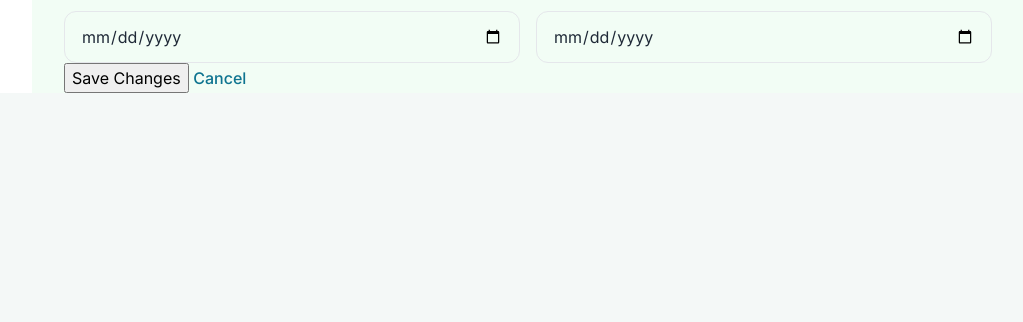
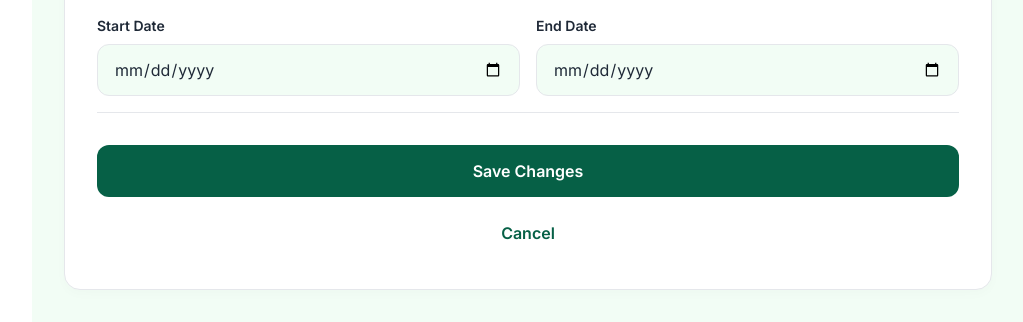
Before and after one commit to Spimy/mapetite, a Django app: template server/apps/merchants/templates/merchants/pages/promotion-edit-dashboard.html in a window 1280 px wide. Shown: the part 1073-1395 px from the top of the page, without its empty margins (256-1279 px from the left). Before the commit the page ends 1166 px from the top, so only its background shows below. Run offline with Django 5.2, Linux system fonts and the light colour scheme; the template is opened without the code that fills it: values that come from a table or form of the project are taken from there, others are empty; parts of the project's set-up code (start-up, migrations or seed data) failed here and were passed over.

Commit message:
#7 update relevant css fo edit page to work

```diff
--- a/server/apps/merchants/static/merchants/css/pages/promotions-dashboard.css
+++ b/server/apps/merchants/static/merchants/css/pages/promotions-dashboard.css
@@ -313,8 +313,9 @@
     overflow-y: auto;
     padding: 1.5rem;
   }
+}
 
-  .promo-popover__actions {
+.promo-popover__actions {
     display: flex;
     flex-direction: column;
     gap: 0.75rem;
@@ -356,7 +357,6 @@
   .promo-popover__cancel-btn:hover {
     color: color-mix(in srgb, var(--color-primary) 70%, var(--color-neutral));
   }
-}
 
 .promo-form-group {
   display: flex;
@@ -560,7 +560,7 @@
   animation: promo-fade-in 0.3s ease-in-out;
 }
 
-.promo-popover__form:has(input[value="PERCENTAGE"]:checked) .promo-form-group__input-prefix--amount .promo-form-group__currency--rm {
+.promo-popover__form:has(input[value="PERCENTAGE"]:checked) .promo-form-group__input-prefix--amount .promo-form-group__currency {
   display: none;
 }
 
@@ -579,3 +579,33 @@
     transform: translateY(0);
   }
 }
+
+.promo-edit-page {
+  display: flex;
+  flex-direction: column;
+  gap: 1rem;
+}
+
+.promo-edit-page__card {
+  background-color: var(--color-white);
+  border: 1px solid var(--color-border);
+  border-radius: 1rem;
+  padding: 2rem;
+  margin-bottom: 2rem;
+  box-shadow: 0 4px 12px color-mix(in srgb, var(--color-neutral) 2%, transparent);
+}
+
+.promo-edit-page__actions {
+  display: flex;
+  flex-direction: column;
+  gap: 0.75rem;
+  margin-top: 1rem;
+  padding-top: 2rem;
+  border-top: 1px solid var(--color-border);
+}
+
+.promo-edit-page__cancel-link {
+  display: grid;
+  place-items: center;
+  text-decoration: none;
+}
```
